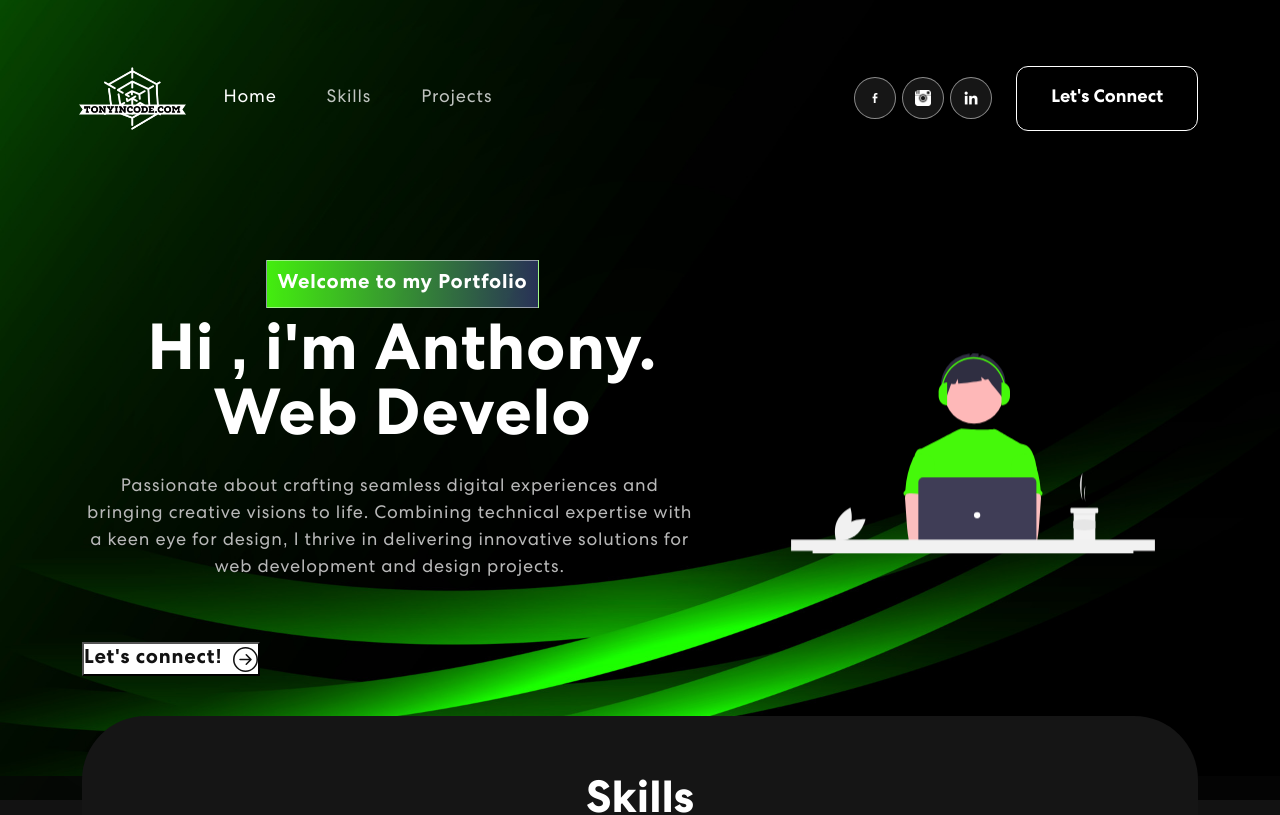
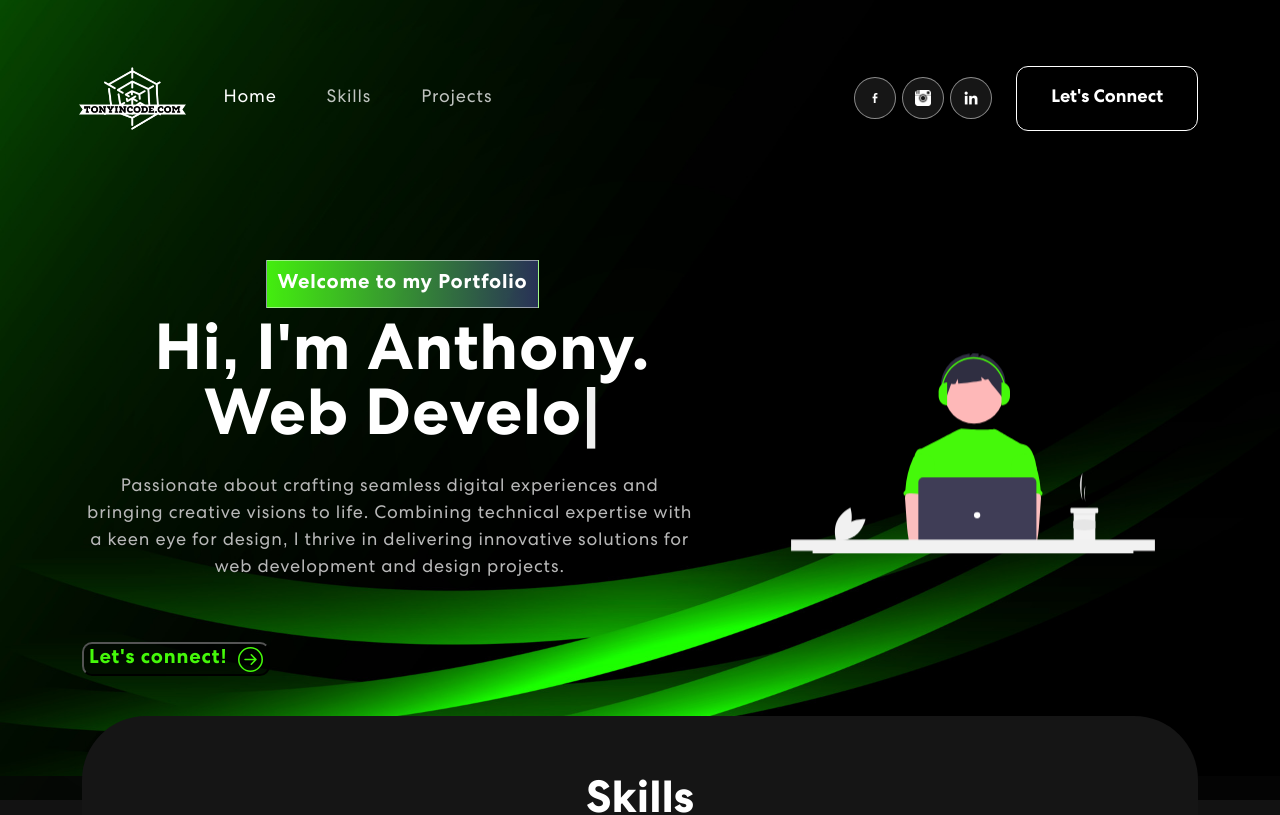
Before and after one commit to AGLoCo13/Personal-Portfolio-Website-React-Node, a React (Create React App) app: page / in a window 1280 px wide. Shown: the top 815 px of the page. Built offline with nearby package versions, Linux system fonts and the light colour scheme; no server answers.

Commit message:
minor fixes on the frontend

```diff
--- a/src/App.css
+++ b/src/App.css
@@ -269,6 +269,28 @@ nav.navbar .navbar-toggler[aria-expanded="true"] .navbar-toggler-icon {
 .txt-rotate > .wrap {
   border-right: 0.08em solid #666;
 }
+.wrap::after {
+  content: '|';
+  animation: blink 0.7s infinite;
+}
+
+@keyframes blink {
+  0% { opacity: 1; }
+  50% { opacity: 0; }
+  100% { opacity: 1; }
+}
+.btn-2{
+  background: rgba(0, 0, 0, 0.5)!important;
+    color: #45f90a !important;
+    border-radius: 10px;
+    padding-left: 5px;
+    padding-right: 5px;
+}
+.typing-container{
+  display: inline-block;
+  min-height: 2.5em;
+}
+
 
 /************ Skills Css ************/
 .skill {
--- a/src/components/Banner.js
+++ b/src/components/Banner.js
@@ -1,46 +1,46 @@
-import React from 'react'
-import {ArrowRightCircle} from 'react-bootstrap-icons';
+import { ArrowRightCircle } from 'react-bootstrap-icons';
 import coderImg from "../assets/img/coder.svg";
-import {useState , useEffect} from "react";
-import {Container , Row , Col} from "react-bootstrap";
-import {Link as ScrollLink} from 'react-scroll';
+import { useState, useEffect } from "react";
+import { Container, Row, Col } from "react-bootstrap";
+import { Link as ScrollLink } from 'react-scroll';
 import TrackVisibility from 'react-on-screen';
 import 'animate.css';
-import { isVisible } from '@testing-library/user-event/dist/utils';
 function Banner() {
-
-    const [loopNum , setLoopNum] = useState(0);
-    const [isDeleting , setIsDeleting] = useState(false);
-    const toRotate = ["Web Developer" , "Web Designer" , "UI/UX Designer"];
-    const [text , setText] = useState('');
-    const [delta , setDelta] = useState(150);
+    const [hasAnimated, setHasAnimated] = useState(false);
+    const [loopNum, setLoopNum] = useState(0);
+    const [isDeleting, setIsDeleting] = useState(false);
+    const toRotate = ["Web Developer", "Web Designer.", "UI/UX Designer."];
+    const [text, setText] = useState('');
+    const [delta, setDelta] = useState(150);
     const period = 2000;
 
     useEffect(() => {
         let ticker = setInterval(() => {
             tick();
-        } , delta)
+        }, delta)
 
-        return () => { clearInterval(ticker)};
-    }, [text])
+        return () => { clearInterval(ticker) };
+    }, [text, delta])
 
     const tick = () => {
         let i = loopNum % toRotate.length;
         let fullText = toRotate[i];
-        let updatedText = isDeleting ? fullText.substring(0, text.length -1) : fullText.substring(0, text.length + 1);
+        let updatedText = isDeleting
+            ? fullText.substring(0, text.length - 1)
+            : fullText.substring(0, text.length + 1);
 
         setText(updatedText);
 
-        if(isDeleting) {
+        if (isDeleting) {
             setDelta(prevData => prevData / 1.5)
         }
 
         if (!isDeleting && updatedText === fullText) {
             setIsDeleting(true);
-            setDelta(period);
-        }else if(isDeleting && updatedText === '') {
+            setDelta(period); // pause before deleting
+        } else if (isDeleting && updatedText === '') {
             setIsDeleting(false);
-            setLoopNum(loopNum + 1);
+            setLoopNum((prevLoopNum) => prevLoopNum + 1);
             setDelta(150);
         }
     }
@@ -49,20 +49,31 @@ function Banner() {
             <Container>
                 <Row className="align-items-center">
                     <Col xs={12} md={6} xl={7} >
-                    <TrackVisibility>
-                    {({isVisible}) =>
-                    <div className= {isVisible ? "animate__animated animate__rollIn" : ""}>
+                        <TrackVisibility partialVisibility once>
+                            {({ isVisible }) => {
+                                if (isVisible && !hasAnimated) {
+                                    setHasAnimated(true);
+                                }
+                                return (
+                                    <div className={hasAnimated ? "animate__animated animate__rollIn" : ""}>
                                         <span className='tagline'>Welcome to my Portfolio</span>
-                    <h1>{"Hi , i'm Anthony.  "}<span className="wrap">{text}</span></h1>
-                    <p>Passionate about crafting seamless digital experiences and bringing creative visions to life. Combining technical expertise with a keen eye for design, I thrive in delivering innovative solutions for web development and design projects.</p>
+                                        <h1>{"Hi, I'm Anthony."}
+                                            <div className='rotating-text-container'><span className="wrap">{text}</span></div></h1>
+                                        <p>
+                                            Passionate about crafting seamless digital experiences and bringing creative visions to life.
+                                            Combining technical expertise with a keen eye for design, I thrive in delivering innovative solutions
+                                            for web development and design projects.
+                                        </p>
                                         <ScrollLink to="contact" smooth={true} duration={500}>
-                    <button className='btn-2'>Let's connect! <ArrowRightCircle size={25}/></button>
+                                            <button className='btn-2'>Let's connect! <ArrowRightCircle size={25} /></button>
                                         </ScrollLink>
-                    </div>}
+                                    </div>
+                                );
+                            }}
                         </TrackVisibility>
                     </Col>
                     <Col xs={12} md={6} xl={5}>
-                    <img src={coderImg} alt="Coder img"  width={400} height={200}/>
+                        <img src={coderImg} alt="Coder img" width={400} height={200} />
                     </Col>
                 </Row>
             </Container>
--- a/src/components/Contact.js
+++ b/src/components/Contact.js
@@ -46,7 +46,7 @@ function Contact() {
         }
         setFormDetails(formInitialDetails);
     };
-
+    const [hasAnimated, setHasAnimated] = useState(false);
     return (
         <section className="contact" id="connect">
             <Container>
@@ -55,12 +55,17 @@ function Contact() {
                         <img src={contactImg} alt="Contact Us" />
                     </Col>
                     <Col md={6}>
-                        <TrackVisibility>
-                            {({ isVisible }) => (
-                                <div className={isVisible ? 'animate__animated animate__tada' : ''}>
-                                    <h2>Get in Touch</h2>
-                                </div>
-                            )}
+                        <TrackVisibility partialVisibility once>
+                            {({ isVisible }) => {
+                                if (isVisible && !hasAnimated) {
+                                    setHasAnimated(true);
+                                }
+                                return (
+                                    <div className={isVisible ? 'animate__animated animate__tada' : ''}>
+                                        <h2>Get in Touch</h2>
+                                    </div>
+                                )
+                            }}
                         </TrackVisibility>
                         <form onSubmit={handleSubmit}>
                             <Row>
--- a/src/components/Footer.js
+++ b/src/components/Footer.js
@@ -20,7 +20,7 @@ function Footer(){
                         <a href="https://www.instagram.com/tony.georgioy/" target="_blank"><img src={instagram} /></a>
                         <a href="https://www.linkedin.com/in/anthony-georgiou-95b074266/" target="_blank"><img src={linkedIn} /></a>
                     </div>
-                    <p>Copyright 2024.All Rights Reserved.</p>
+                    <p>Copyright 2025.All Rights Reserved.</p>
                 </Col>
             </Row>
         </Container>
--- a/src/components/Projects.js
+++ b/src/components/Projects.js
@@ -1,16 +1,15 @@
-import React from 'react'
-import {Col , Container , Tab , Row ,Nav} from 'react-bootstrap'
-import {ProjectCard} from './ProjectCard';
+import { Col, Container, Tab, Row, Nav } from 'react-bootstrap'
+import { ProjectCard } from './ProjectCard';
 import backgroundImg from "../assets/img/abstract-black-green.jpg"
 import projImg1 from "../assets/img/fightacademy.gr_-resized.png"
 import projImg2 from "../assets/img/datsarch.com_.png"
 import projImg3 from "../assets/img/geop-engineering.gr_.png"
-import projImg4 from "../assets/img/simple-top.gr.png";
-import projImg5 from "../assets/img/tonyincode.com_.png";
+import projImg4 from "../assets/img/simple-top.gr.png"
+import projImg5 from "../assets/img/tonyincode.com_.png"
 import projImg6 from "../assets/img/alphaomega.net.gr.jpg"
-// import projImg7 from "../assets/img/"
 import fullStackProjImg1 from "../assets/img/React_Node_expenses_app.png"
-import TrackVisibility from 'react-on-screen';
+import TrackVisibility from 'react-on-screen'
+import { useState } from 'react';
 function Projects() {
 
     const projects = [
@@ -39,16 +38,16 @@ import TrackVisibility from 'react-on-screen';
             projectUrl: "https://simple-top.gr/"
         },
         {
-            title:"tonyincode.com",
+            title: "tonyincode.com",
             description: "Design & Development / Solo Project",
             imgUrl: projImg5,
             projectUrl: "https://tonyincode.com"
         },
         {
-            title:"alphaomega.net.gr",
+            title: "alphaomega.net.gr",
             description: "Design & Development / Solo Project",
             imgUrl: projImg6,
-            projectUrl:"https://alphaomega.net.gr"
+            projectUrl: "https://alphaomega.net.gr"
         }
 
     ]
@@ -57,24 +56,32 @@ import TrackVisibility from 'react-on-screen';
             title: "RN-Expenses Web Application",
             description: "Full Stack Development / Thesis Project (Not in production yet.)",
             imgUrl: fullStackProjImg1,
-        projectUrl:"https://github.com/AGLoCo13/Node-React.js-Expenses-Application"
+            projectUrl: "https://github.com/AGLoCo13/Node-React.js-Expenses-Application"
 
         }
 
     ]
+    const [hasAnimated, setHasAnimated] = useState(false);
     return (
         <section className='project' id="projects">
             <Container>
                 <Row>
                     <Col>
-            <TrackVisibility>
-                    {({isVisible}) =>
-                    <div className= {isVisible ? "animate__animated animate__fadeIn" : ""}>
+                        <TrackVisibility partialVisibility once>
+                            {({ isVisible }) => {
+                                if (isVisible && !hasAnimated) {
+                                    setHasAnimated(true);
+                                }
+                                return (
+                                    <div className={isVisible ? "animate__animated animate__fadeIn" : ""}>
                                         <h2>
                                             Projects
                                         </h2>
                                         <p> From elegant and dynamic websites crafted with the power of React and the versatility of WordPress to intricate web applications pushing boundaries with React and Node.js, these projects showcase my commitment to excellence.</p>
-            </div>}
+                                    </div>
+                                )
+                            }
+                            }
                         </TrackVisibility>
                         <Tab.Container id="projects-tabs" defaultActiveKey="first">
                             <Nav variant="pills" className="nav-pills mb-5 justify-content-center align-items-center" id="pills-tab">
@@ -92,7 +99,7 @@ import TrackVisibility from 'react-on-screen';
                                 <Tab.Pane eventKey="first">
                                     <Row>
                                         {
-                    projects.map((project,index) => {
+                                            projects.map((project, index) => {
                                                 return (
                                                     <ProjectCard
                                                         key={index}
@@ -106,7 +113,7 @@ import TrackVisibility from 'react-on-screen';
                                 <Tab.Pane eventKey="second">
                                     <Row>
                                         {
-                        webAppProjects.map((webAppProject,index) => {
+                                            webAppProjects.map((webAppProject, index) => {
                                                 return (
                                                     <ProjectCard
                                                         key={index}
```
Lines whose indentation alone changed are shown as unchanged.
